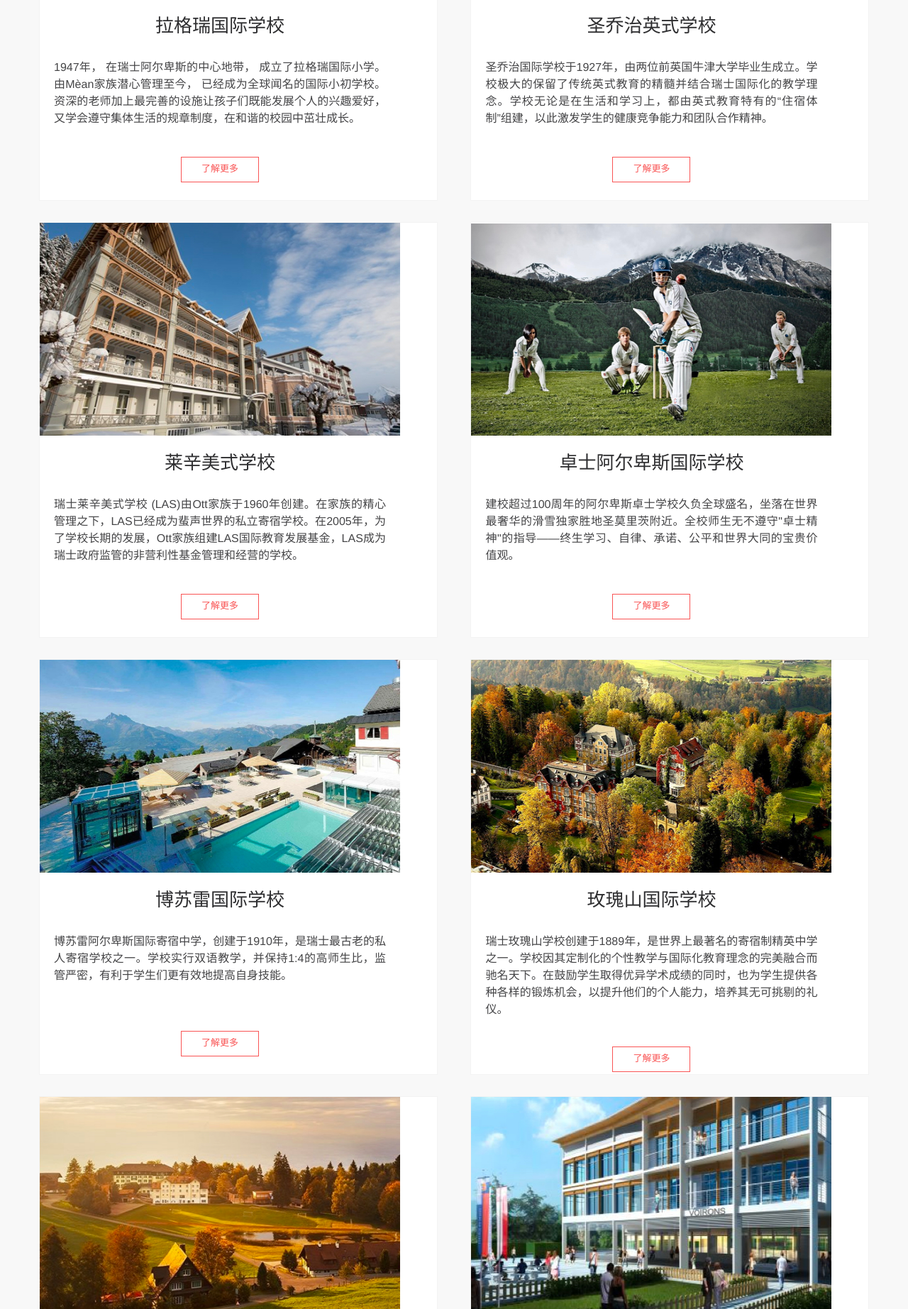
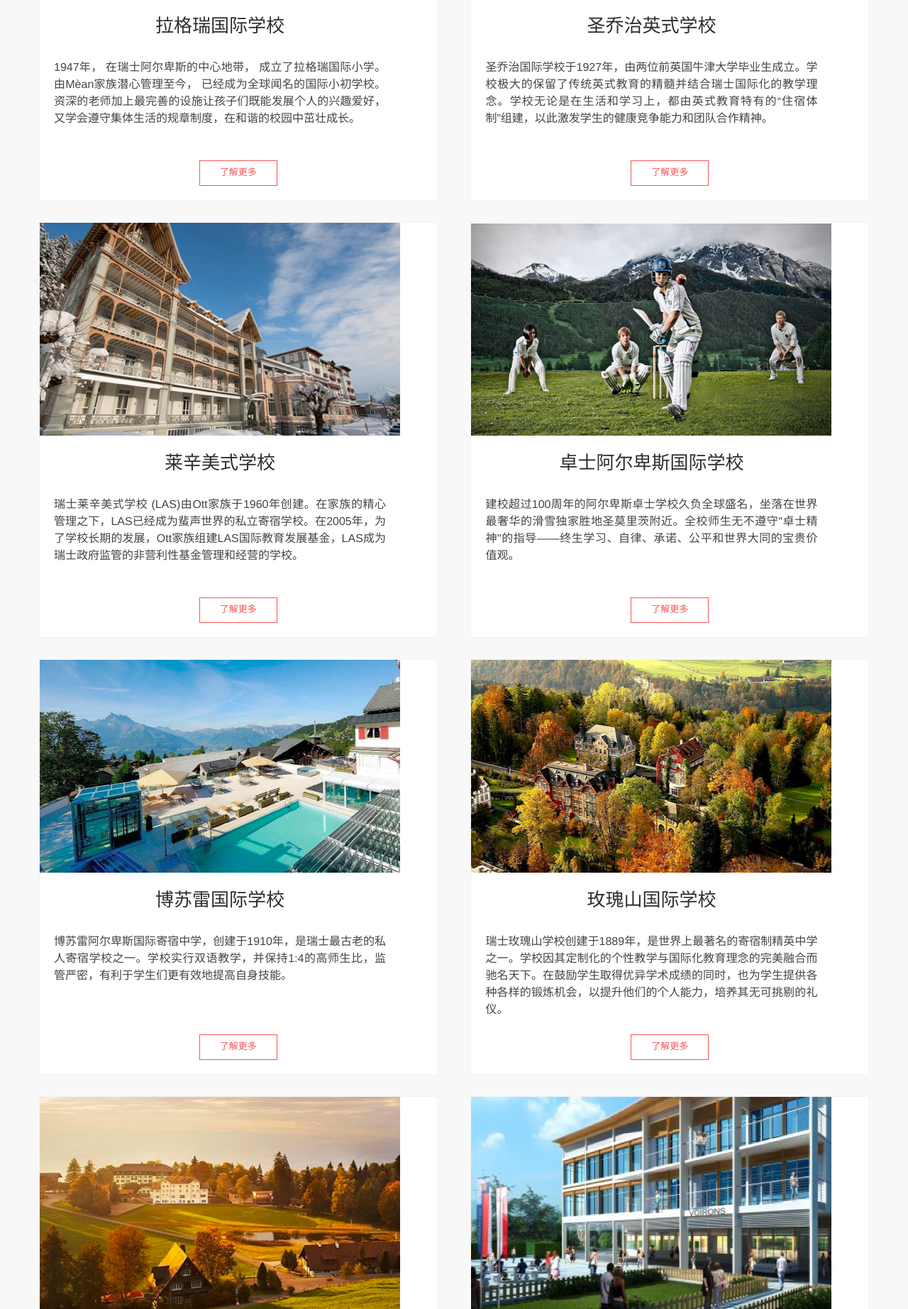
Before and after one commit to raymondyan/aiswiss_website, a Django app: page /education in a window 1280 px wide. Shown: the part 1657-3502 px from the top of the page at 71% size. Run offline with Django 3.2, Linux system fonts and the light colour scheme; some libraries are stand-ins or nearby versions.

Commit message:
[YJY] modified

```diff
--- a/static/css/education.css
+++ b/static/css/education.css
@@ -80,6 +80,7 @@
 }
 
 .school_unit {
+    position: relative;
     display: block;
     width: 48%;
     height: 586px !important;
@@ -141,3 +142,9 @@
     text-align: justify;
     color: #333333;
 }
+
+.learn_more {
+    position: absolute;
+    bottom: 20px;
+    left: calc(50% - 55px);
+}
--- a/static/css/home.css
+++ b/static/css/home.css
@@ -125,7 +125,6 @@
 
 .cn_big_title {
     font-size: 24px;
-    padding-left: 20px;
 }
 
 .healthBlock {
--- a/template/education.html
+++ b/template/education.html
@@ -63,7 +63,7 @@
                         </td>
                     </tr>
                     <tr>
-                        <td style="padding: 0; text-align: center;">
+                        <td class="learn_more">
                             <button class="transButtonSmall" onclick="javascript:window.location.href='/health_care';">
                                 了解更多
                             </button>
@@ -86,7 +86,7 @@
                         </td>
                     </tr>
                     <tr>
-                        <td style="padding: 0; text-align: center;">
+                        <td class="learn_more">
                             <button class="transButtonSmall" onclick="javascript:window.location.href='/health_care';">
                                 了解更多
                             </button>
@@ -112,7 +112,7 @@
                         </td>
                     </tr>
                     <tr>
-                        <td style="padding: 0; text-align: center;">
+                        <td class="learn_more">
                             <button class="transButtonSmall" onclick="javascript:window.location.href='/health_care';">
                                 了解更多
                             </button>
@@ -135,7 +135,7 @@
                         </td>
                     </tr>
                     <tr>
-                        <td style="padding: 0; text-align: center;">
+                        <td class="learn_more">
                             <button class="transButtonSmall" onclick="javascript:window.location.href='/health_care';">
                                 了解更多
                             </button>
@@ -160,7 +160,7 @@
                         </td>
                     </tr>
                     <tr>
-                        <td style="padding: 0; text-align: center;">
+                        <td class="learn_more">
                             <button class="transButtonSmall" onclick="javascript:window.location.href='/health_care';">
                                 了解更多
                             </button>
@@ -183,7 +183,7 @@
                         </td>
                     </tr>
                     <tr>
-                        <td style="padding: 0; text-align: center;">
+                        <td class="learn_more">
                             <button class="transButtonSmall" onclick="javascript:window.location.href='/health_care';">
                                 了解更多
                             </button>
@@ -209,7 +209,7 @@
                         </td>
                     </tr>
                     <tr>
-                        <td style="padding: 0; text-align: center;">
+                        <td class="learn_more">
                             <button class="transButtonSmall" onclick="javascript:window.location.href='/health_care';">
                                 了解更多
                             </button>
@@ -233,7 +233,7 @@
                         </td>
                     </tr>
                     <tr>
-                        <td style="padding: 0; text-align: center;">
+                        <td class="learn_more">
                             <button class="transButtonSmall" onclick="javascript:window.location.href='/health_care';">
                                 了解更多
                             </button>
--- a/template/homepage.html
+++ b/template/homepage.html
@@ -2,7 +2,7 @@
 
 {% load staticfiles %}
 
-{% block title %} 瑞士爱尚 | 首页 {% endblock %}
+{% block title %} 瑞士爱尚 {% endblock %}
 
 {% block script %}
     <link rel="stylesheet" type="text/css" href='{% static "css/home.css" %}'/>
```
Also changed, not shown: static/css/about_us.css (+5 -6 lines), static/css/health.css (+9 -2 lines), template/health.html (+6 -6 lines).
